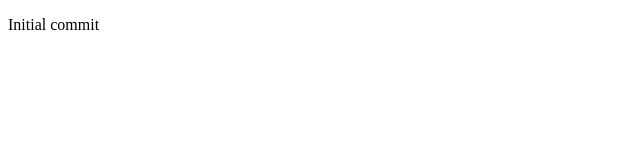
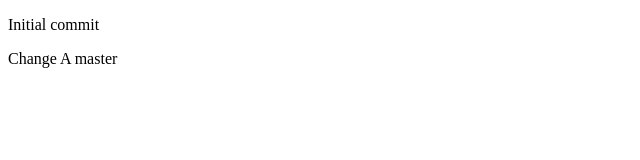
Before and after one commit to rpswallace/json-server, a plain HTML site: page index.html in a window 1280 px wide. Shown: the full height of the page, 0-640 px from the left. Drawn offline with Linux system fonts and the light colour scheme.

Commit message:
Change A (master)

```diff
--- a/index.html
+++ b/index.html
@@ -7,5 +7,6 @@
 </head>
 <body>
 	<p>Initial commit</p>
+	<p>Change A master</p>
 </body>
 </html>
```
